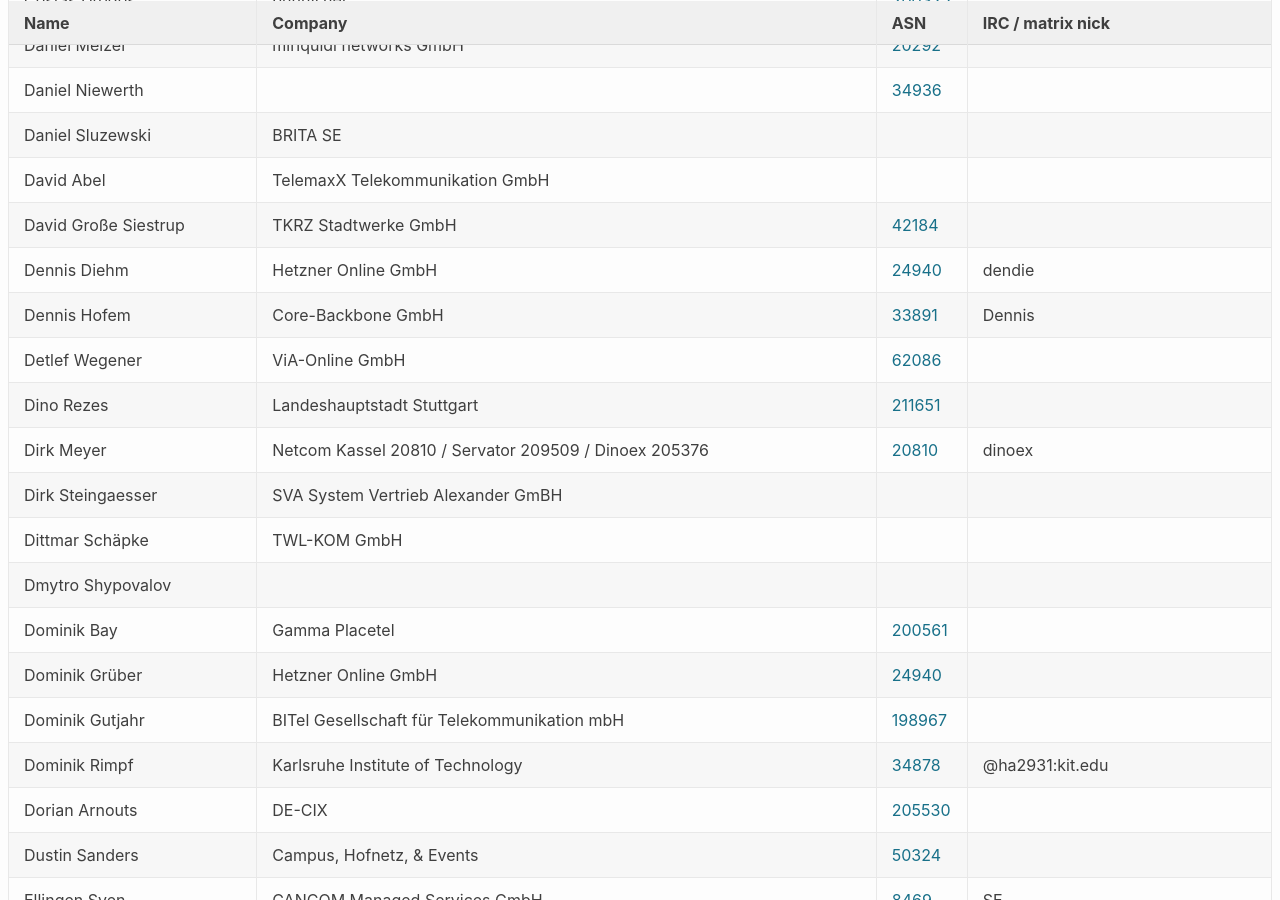
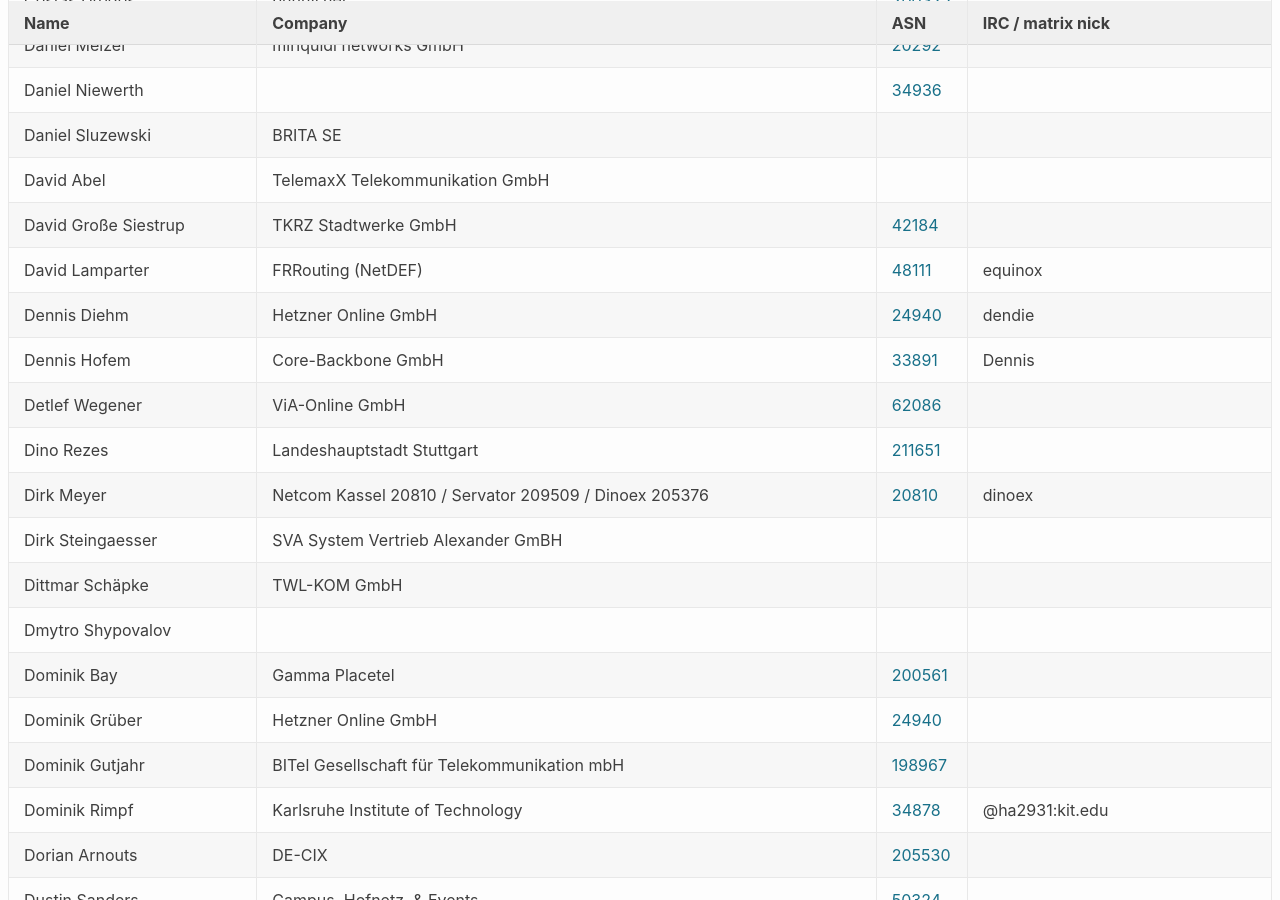
Before and after one commit to denog/pretix-attendeelist, a Jekyll site: the page built from denog17/index.markdown, in a window 1280 px wide and 900 px high, scrolled down 3529 px. Built offline with Jekyll 4.4.1, drawn with Linux system fonts in a browser that asks for light colours.

Commit message:
Latest data: Sun Sep 28 20:30:09 UTC 2025

```diff
--- a/_data/attendees_denog17_onsite.json
+++ b/_data/attendees_denog17_onsite.json
@@ -480,6 +480,12 @@
     "asn": "42184"
   },
   {
+    "name": "David Lamparter",
+    "company": "FRRouting (NetDEF)",
+    "irc": "equinox",
+    "asn": "48111"
+  },
+  {
     "name": "Dennis Diehm",
     "company": "Hetzner Online GmbH",
     "irc": "dendie",
```
